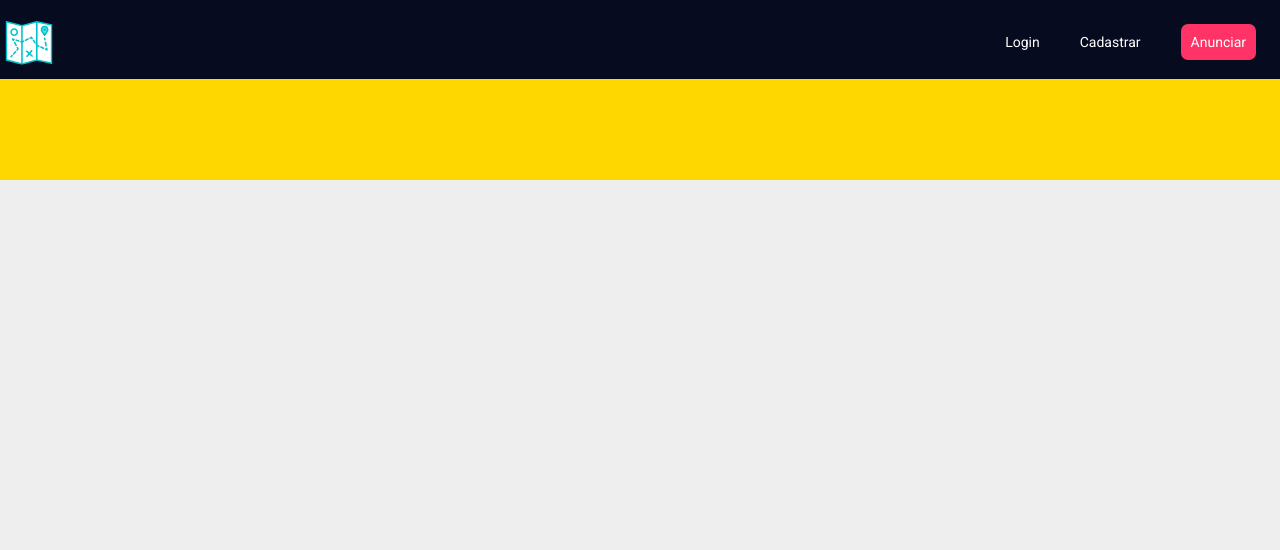
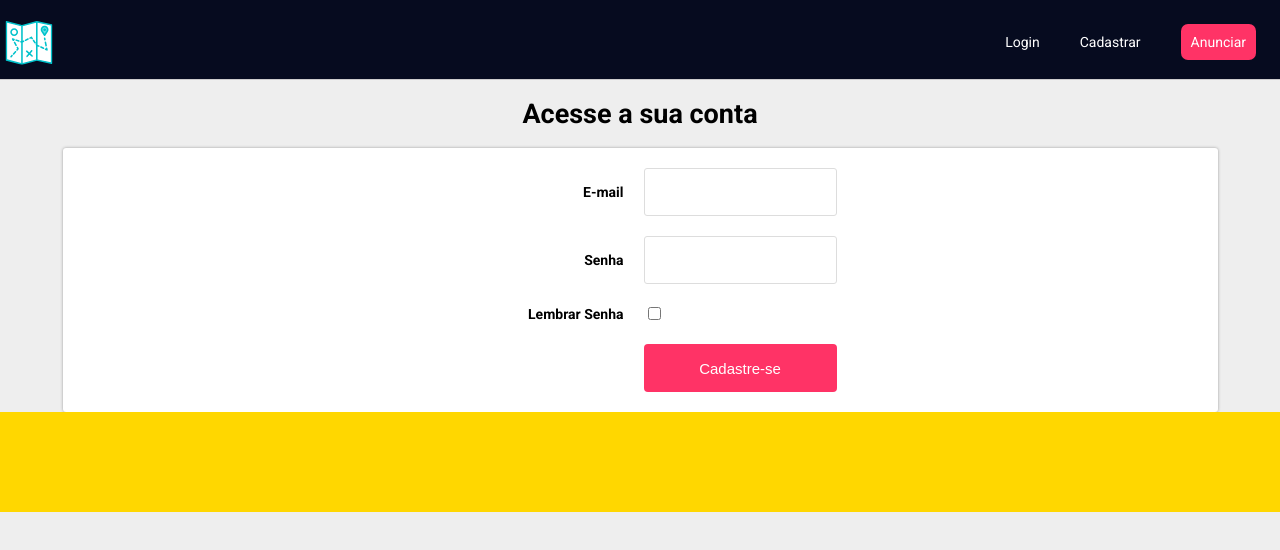
Before and after one commit to alangeek/Guide-Adverts_React, a React (Create React App) app: page /signin in a window 1280 px wide. Shown: the top 550 px of the page. Built offline with nearby package versions, Linux system fonts and the light colour scheme.

Commit message:
Login styled

```diff
--- a/src/components/MainComponents.js
+++ b/src/components/MainComponents.js
@@ -3,10 +3,13 @@
 export const Template = styled.div``;
 
 export const PageContainer = styled.div`
-  max-width: 1000px;
+  max-width: 1155px;
   margin: auto;
 `;
 
-export const PageTitle = styled.h1``;
+export const PageTitle = styled.h1`
+  font-size: 27px;
+  text-align:center;
+`;
 
 export const PageBody = styled.div``;
--- a/src/helpers/AuthHandler.js
+++ b/src/helpers/AuthHandler.js
@@ -4,3 +4,11 @@
   let token = Cookies.get('token');
   return (token) ? true : false;
 }
+
+export const doLogin = (token, rememberPassword = false) => {
+  if(rememberPassword) {
+    Cookies.set('token', token, { expires: 999 });
+  } else {
+    Cookies.set('token', token);
+  }
+}
--- /dev/null
+++ b/src/helpers/OlxAPI.js
@@ -0,0 +1,12 @@
+const OlxAPI = {
+
+  login:async (email, password) => {
+    // fazer consulta ao WebServices
+
+    return {};
+
+  }
+
+};
+
+export default () => OlxAPI;
--- a/src/pages/SignIn/index.js
+++ b/src/pages/SignIn/index.js
@@ -1,12 +1,67 @@
-import React from 'react';
+import React, { useState } from 'react';
+
+import useApi from '../../helpers/OlxAPI';
+import { doLogin } from '../../helpers/AuthHandler';
 
 import { PageArea } from './styled';
 import { PageContainer, PageTitle } from '../../components/MainComponents';
 
 const Page = () => {
+  const api = useApi();
+
+  const [email, setEmail] = useState('');
+  const [password, setPassword] = useState('');
+  const [rememberPassword, setRememberPassword] = useState(false);
+  const [disabled, setDisabled] = useState(false);
+  const [error, setError] = useState('');
+
+  const handleSubmit = async (e) => {
+    e.preventDefault();
+    setDisabled(true);
+
+    const json = await api.login(email, password);
+
+    if(json.error) {
+      setError(json.error);
+    } else {
+      doLogin(json.token, rememberPassword);
+      window.location.href = '/';
+    }
+
+
+  }
+
   return (
     <PageContainer>
-
+      <PageTitle>Acesse a sua conta</PageTitle>
+      <PageArea>
+        <form onSubmit={handleSubmit}>
+          <label className="area">
+            <div className="area--title">E-mail</div>
+            <div className="area--input">
+              <input className="input--x" type="email" disabled={disabled} />
+            </div>
+          </label>
+          <label className="area">
+            <div className="area--title">Senha</div>
+            <div className="area--input">
+              <input className="input--x" type="password" disabled={disabled} />
+            </div>
+          </label>
+          <label className="area">
+            <div className="area--title">Lembrar Senha</div>
+            <div className="area--input">
+              <input type="checkbox" disabled={disabled} />
+            </div>
+          </label>
+          <label className="area">
+            <div className="area--title"></div>
+            <div className="area--input">
+              <button disabled={disabled}>Cadastre-se</button>
+            </div>
+          </label>
+        </form>
+      </PageArea>
     </PageContainer>
   );
 }
--- a/src/pages/SignIn/styled.js
+++ b/src/pages/SignIn/styled.js
@@ -0,0 +1,64 @@
+import styled from 'styled-components';
+
+export const PageArea = styled.div`
+  width: 100%;
+  display: flex;
+  justify-content: center;
+  background-color: #fff;
+  border-radius: 3px;
+  padding: 10px;
+  box-shadow: 0px 0px 3px #999;
+
+  .area {
+    display: flex;
+    align-items: center;
+    padding: 10px;
+    max-width: 500px;
+
+    .area--title {
+      width: 200px;
+      text-align: right;
+      padding-right:20px;
+      font-weight: bold;
+      font-size: 14px;
+    }
+
+    .area--input {
+      flex: 1;
+
+      .input--x{
+        width: 100%;
+        height: 48px;
+        font-size: 14px;
+        padding: 5px;
+        border: 1px solid #ddd;
+        border-radius: 3px;
+        outline: 0;
+        transition: all ease .4s;
+
+        &:focus {
+          border: 1px solid #333;
+          color: #333;
+        }
+      }
+
+      button {
+        width: 100%;
+        height: 48px;
+        background-color: #ff3366;
+        border: 0;
+        outline: 0;
+        padding: 15px 10px;
+        border-radius: 4px;
+        color: #fff;
+        font-size: 15px;
+        cursor: pointer;
+        transition: all ease .4s;
+
+        &:hover {
+          opacity: 0.8;
+        }
+      }
+    }
+  }
+`;
```
